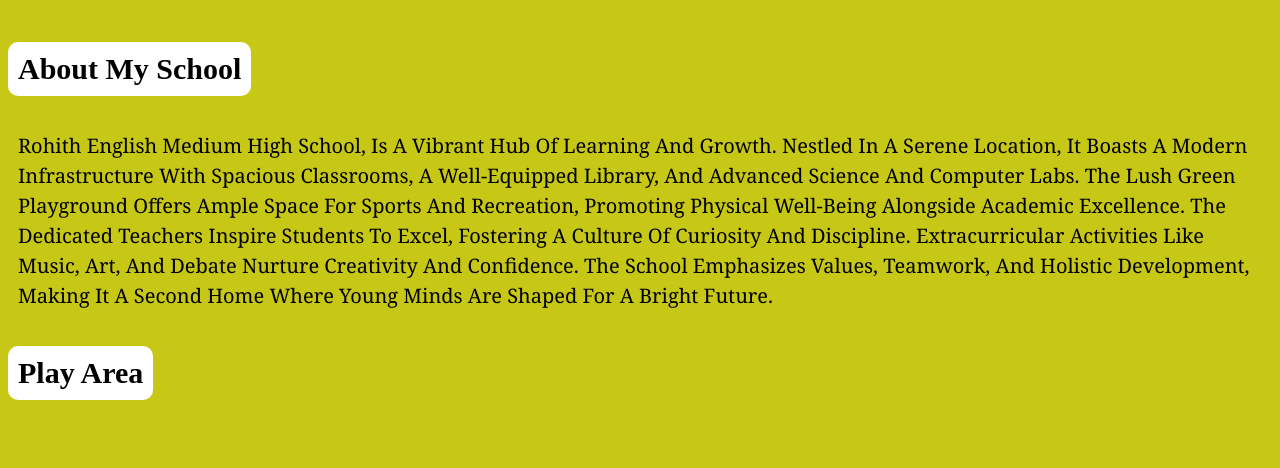
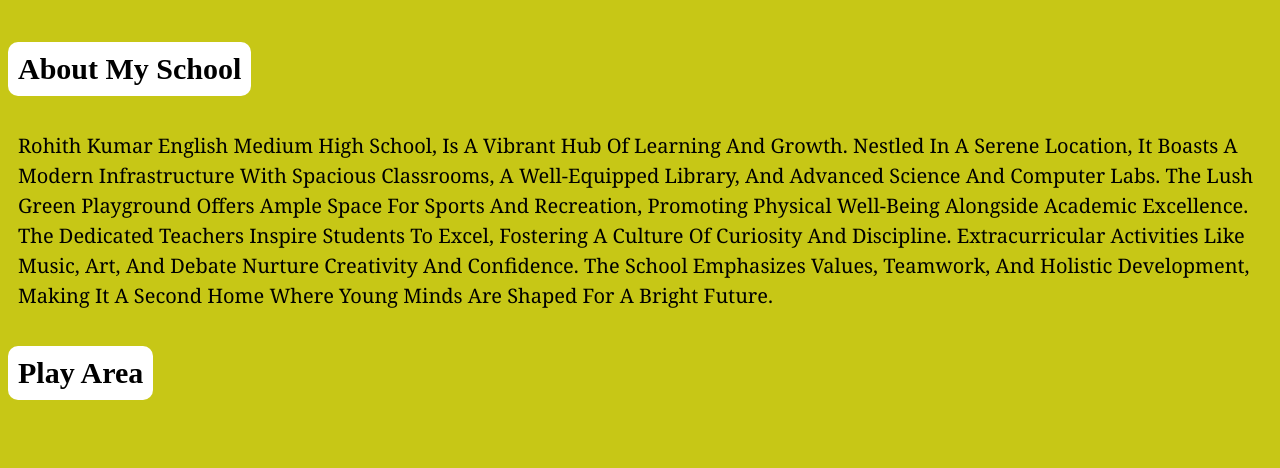
Before and after one commit to rohith1829/rohit, a plain HTML site: page school.html in a window 1280 px wide. Shown: the part 820-1288 px from the top of the page. Drawn offline with Linux system fonts and the light colour scheme.

Commit message:
Update school.html

```diff
--- a/school.html
+++ b/school.html
@@ -21,7 +21,7 @@
         </div>
 <div>
     <p class="para">
-        Rohith English Medium High School, is a vibrant hub of learning and growth. Nestled in a serene location, it boasts a modern infrastructure with spacious classrooms, a well-equipped library, and advanced science and computer labs. The lush green playground offers ample space for sports and recreation, promoting physical well-being alongside academic excellence. The dedicated teachers inspire students to excel, fostering a culture of curiosity and discipline. Extracurricular activities like music, art, and debate nurture creativity and confidence. The school emphasizes values, teamwork, and holistic development, making it a second home where young minds are shaped for a bright future.
+        Rohith Kumar English Medium High School, is a vibrant hub of learning and growth. Nestled in a serene location, it boasts a modern infrastructure with spacious classrooms, a well-equipped library, and advanced science and computer labs. The lush green playground offers ample space for sports and recreation, promoting physical well-being alongside academic excellence. The dedicated teachers inspire students to excel, fostering a culture of curiosity and discipline. Extracurricular activities like music, art, and debate nurture creativity and confidence. The school emphasizes values, teamwork, and holistic development, making it a second home where young minds are shaped for a bright future.
     </p>
 
 </div>
```
